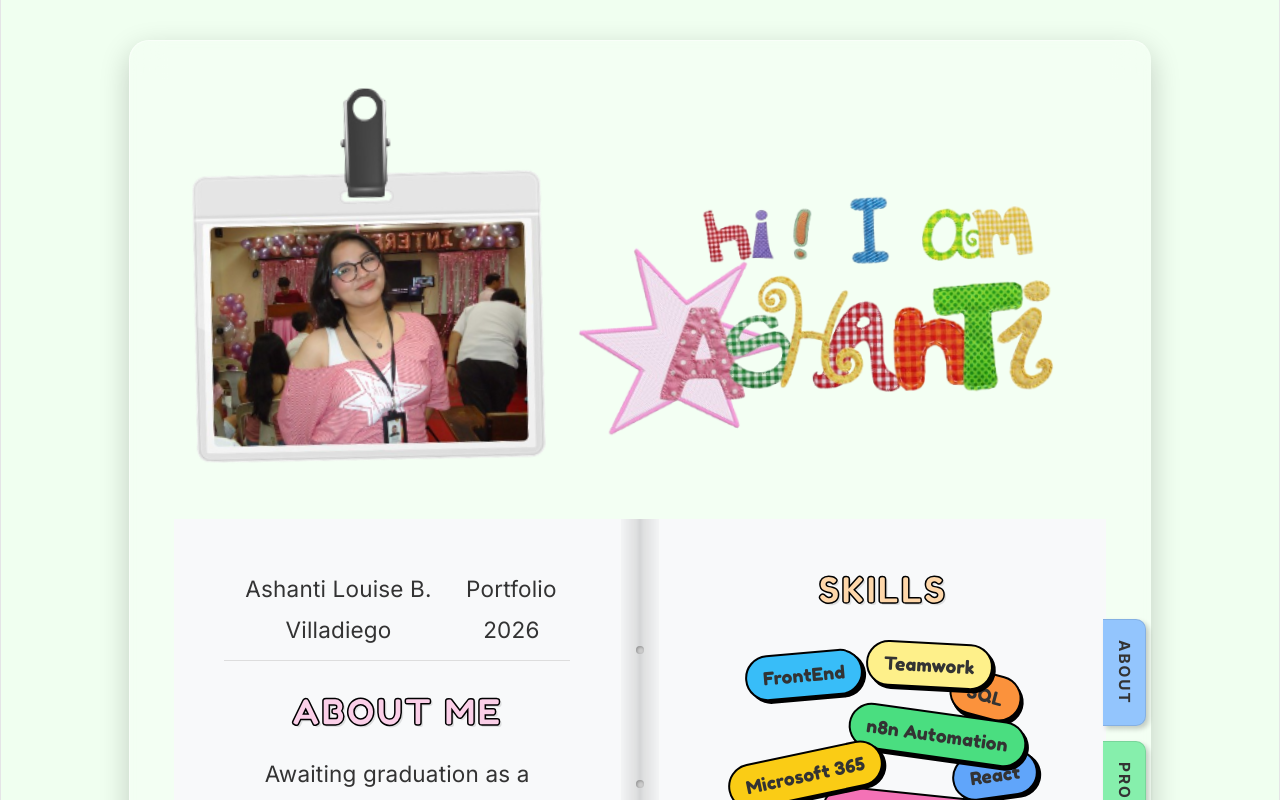
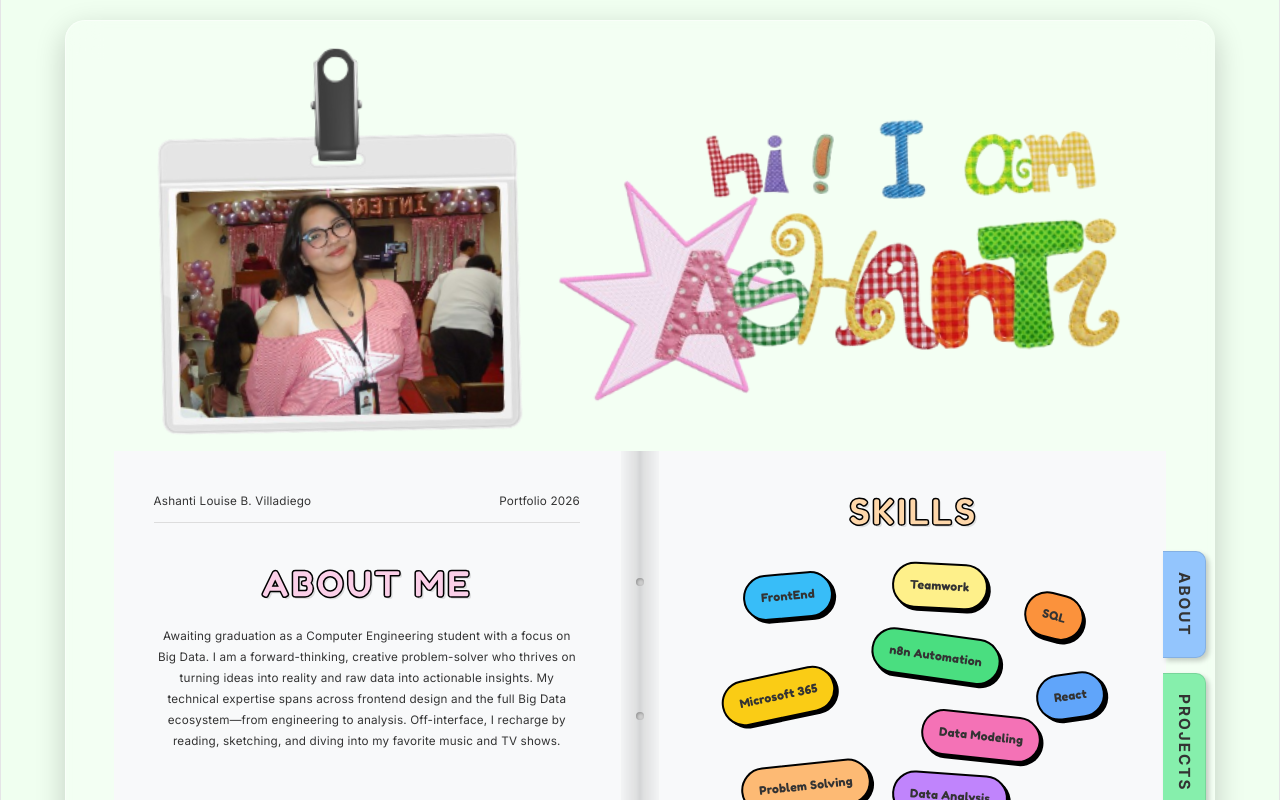
Before and after one commit to AshantiVilladiego/ash-portfolio, a React (Vite) app: page / in a window 1280 px wide. Shown: the top 800 px of the page. Built offline with nearby package versions, Linux system fonts and the light colour scheme.

Commit message:
additional changes

```diff
--- a/src/App.css
+++ b/src/App.css
@@ -6,15 +6,10 @@
   padding: 0;
 }
 
-.entry-desc {
-  font-size: 0.9rem;
-  line-height: 1.5;
-  color: #555;
-}
 
 /* Move your about-text down here so it gets the final say! */
 .about-text {
-  font-size: 1.25rem !important;
+  font-size: 0.65rem !important;
   line-height: 1.8 !important;
   font-weight: 500 !important;
   color: #333 !important;
@@ -28,7 +23,7 @@ body {
 
 .page-title,
 .page-year {
-  font-size: 1.25rem !important;
+  font-size: 0.65rem !important;
   line-height: 1.8 !important;
   font-weight: 500 !important;
   color: #333 !important;
@@ -62,9 +57,9 @@ html, body, #root {
   box-shadow: 0 10px 30px rgba(0, 0, 0, 0.2);
 
   /* Your existing layout rules */
-  width: 80%;
+  width: 90%;
   min-height: 100vh;
-  margin: 40px auto; /* 'auto' keeps it perfectly centered horizontally */
+  margin: 20px auto; /* 'auto' keeps it perfectly centered horizontally */
   border-radius: 20px;
 
   /* Keep your items centered inside */
@@ -72,8 +67,8 @@ html, body, #root {
   flex-direction: column;
   align-items: center;
   justify-content: flex-start; /* Keeps items near the top */
-  gap: 40px;
-  padding: 40px 20px;
+  gap: 10px; /* Reduce gap inside the glass container */
+  padding: 20px; /* Reduce internal padding */
 }
 
 /* The "Desk" Background */
@@ -98,13 +93,15 @@ html, body, #root {
 }
 /* The New Header Image Styling */
 .desk-header-image {
-  max-width: 800px;
+  max-width: 700px;
   width: 70%;
   transform: rotate(-2deg);
   transition: transform 0.3s ease, filter 0.3s ease;
 
   /* THIS PUSHES IT TO THE RIGHT */
   align-self: flex-end;
+  margin-right: -70px;
+
 }
 
 .desk-header-image:hover {
@@ -115,6 +112,7 @@ html, body, #root {
   display: flex;
   background: #f8f9fa;
 
+
   /* --- CHANGED THESE TWO LINES --- */
   max-width: 1400px; /* Increased from 1100px for wider desktop screens */
   width: 95%;        /* Uses 95% of the available screen space */
@@ -124,16 +122,13 @@ html, body, #root {
   position: relative;
 }
 
-/* Wrapper to hold both images side-by-side */
 .desk-header-wrapper {
-  width: 95%;
-  max-width: 1400px;
+  width: 85%;
+  max-width: 1000px;
   display: flex;
   justify-content: space-between;
-
-  /* THE FIX: Aligns them by their middle instead of their bottoms */
   align-items: center;
-  margin-bottom: 10px;
+  margin-bottom: 0px; /* Reduce space between header and notebook */
 }
 
 
@@ -145,6 +140,7 @@ html, body, #root {
   width: 50%;
   transform: rotate(2deg);
   transition: transform 0.3s ease, filter 0.3s ease;
+  margin-left: -30px;
 
 }
 
@@ -177,16 +173,48 @@ html, body, #root {
 }
 .tab-blue { background: #93c5fd; }
 .tab-green { background: #86efac; }
-.tab-orange { background: #fdba74; }
 .tab-yellow { background: #fef08a; }
 
-/* The Pages */
+.tab-blue:hover {
+  background:#c084fc;
+  transform: translate(-2px, -2px);
+  box-shadow: 6px 6px 0px #000;
+}
+
+.tab-green:hover {
+  background:#facc15;
+  transform: translate(-2px, -2px);
+  box-shadow: 6px 6px 0px #000;
+}
+
+.tab-yellow:hover {
+  background:#f472b6;
+  transform: translate(-2px, -2px);
+  box-shadow: 6px 6px 0px #000;
+}
+
 .page {
   flex: 1;
-  padding: 50px;
+  padding: 40px; /* Reduced from 50px */
   display: flex;
   flex-direction: column;
   position: relative;
+  gap: 10px; /* Adds consistent spacing between sections */
+}
+
+/* Ensure sections don't have conflicting margins */
+.section {
+  margin-bottom: 10px; /* Standardized spacing */
+}
+
+/* Fix the .bubble-header margin to tighten up the top of sections */
+.bubble-header {
+  font-family: 'Fredoka One', cursive;
+  font-size: 1.5rem; /* Slightly smaller to fit better */
+  letter-spacing: 2px;
+  margin-bottom: 10px; /* Reduced from 20px */
+  -webkit-text-stroke: 1.5px #000;
+  text-shadow: 2px 2px 0px rgba(0,0,0,0.1);
 }
 
 .left-page {
@@ -265,7 +293,7 @@ html, body, #root {
   margin-bottom: 8px;
 }
 .entry-desc {
-  font-size: 0.9rem;
+  font-size: 0.65rem;
   line-height: 1.5;
   color: #555;
 }
@@ -286,9 +314,8 @@ html, body, #root {
   border: 2px solid #000;
   border-radius: 30px;
   box-shadow: 3px 3px 0px #000;
-  font-size: 1rem;
+  font-size: 0.65rem;
   transition: transform 0.2s;
-  cursor: pointer;
 }
 .sticker:hover { z-index: 10; transform: scale(1.1) !important; }
 
@@ -403,13 +430,18 @@ html, body, #root {
   }
 }
 
-/* --- THE EXPERTISE GRID LAYOUT --- */
 .expertise-grid {
   display: grid;
-  grid-template-columns: repeat(2, 1fr); /* Creates two equal columns */
-  gap: 40px; /* Space between the items */
+  grid-template-columns: repeat(2, 1fr);
+  gap: 20px; /* Reduced from 40px */
   width: 100%;
-  padding-top: 10px;
+  padding-top: 5px; /* Reduced from 10px */
+}
+
+.picture-placeholder {
+  width: 120px; /* Slightly smaller to fit the page better */
+  height: 120px;
+  /* ... rest of your existing styles ... */
 }
 
 /* Individual Item Container (Holds 1 Pic + 1 Label) */
@@ -570,7 +602,7 @@ html, body, #root {
 .contact-item {
   display: block;
   font-family: 'Fredoka One', cursive;
-  font-size: 1.2rem;
+  font-size: 0.65rem;
   color: #333;
   text-decoration: none;
   padding: 15px;
@@ -586,3 +618,12 @@ html, body, #root {
   transform: translate(-2px, -2px);
   box-shadow: 6px 6px 0px #000;
 }
+
+.quote {
+  font-family: 'Fredoka One', cursive;
+  font-size: 0.65rem;
+  letter-spacing: 2px;
+  margin-bottom: 20px;
+  -webkit-text-stroke: 1px #000;
+  text-shadow: 2px 2px 0px rgba(45, 66, 255, 0.1);
+}
--- a/src/App.jsx
+++ b/src/App.jsx
@@ -185,9 +185,9 @@ I’m stepping into the industry and eager to apply my background in Big Data an
                  <div className="section" style={{ height: '100%', display: 'flex', flexDirection: 'column', justifyContent: 'center', alignItems: 'center' }}>
                    <div className="sticker" style={{ background: '#fef08a', transform: 'rotate(-3deg)', padding: '20px', textAlign: 'center' }}>
                      <h3 style={{ fontFamily: 'Fredoka One', marginBottom: '10px' }}>Open for Work!</h3>
-                     <p style={{ fontSize: '0.9rem' }}>Currently exploring new opportunities in Big Data & IoT.</p>
+                     <p style={{ fontSize: '0.9rem' }}>Currently exploring new opportunities in Big Data & Software Engineering.</p>
                    </div>
-                   <p className="entry-desc" style={{ marginTop: '40px', fontStyle: 'italic' }}>"Turning data into reality."</p>
+                   <p className="quote" style={{ marginTop: '40px', fontStyle: 'italic' }}>The world is your oyster</p>
                  </div>
                </div>
              </>
```
